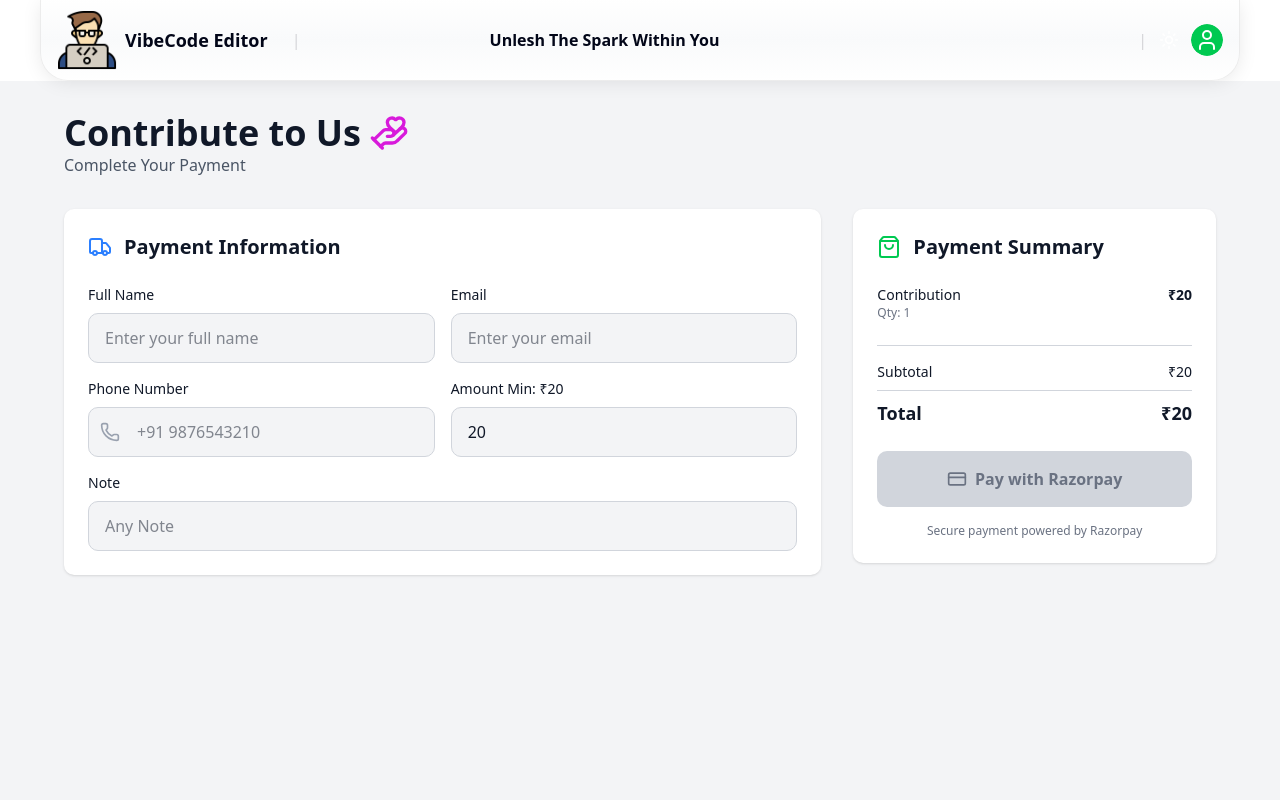
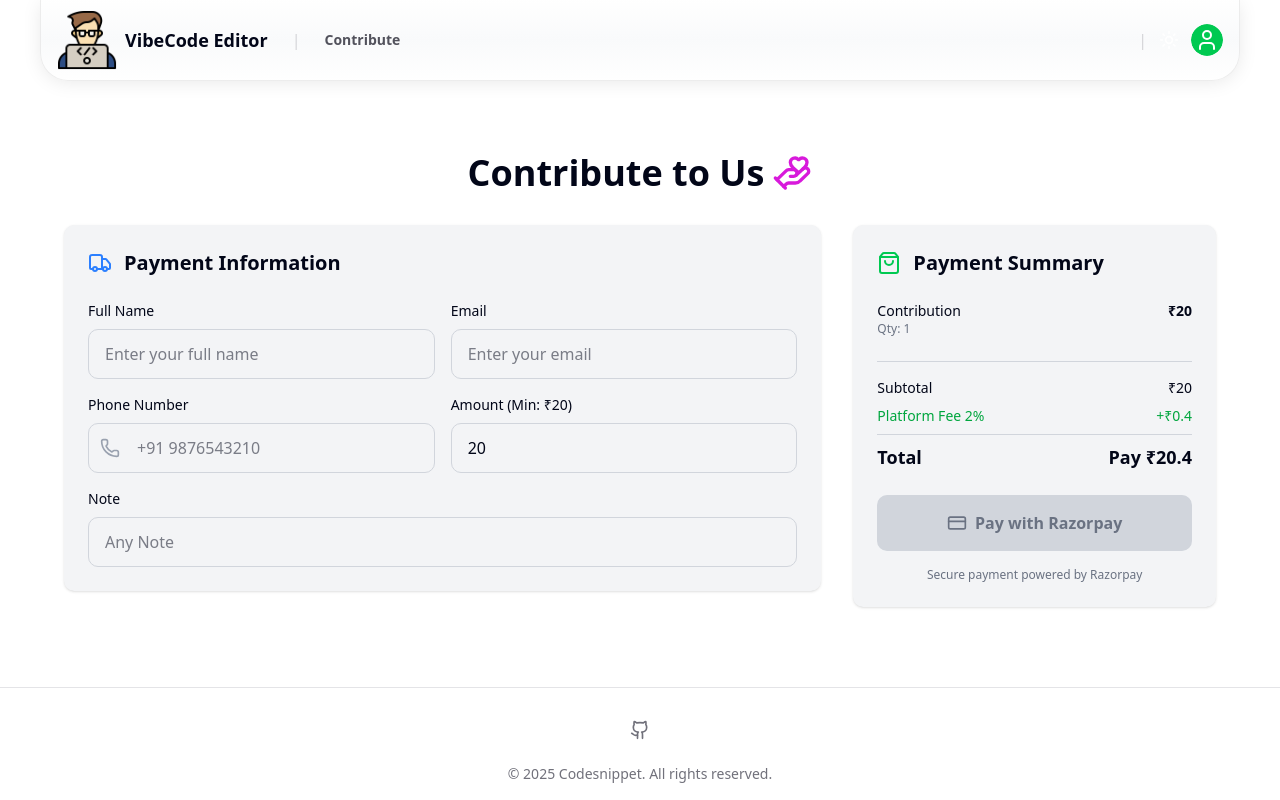
Before and after one commit to sudhanvapops/vibecodeeditor, a Next.js app: page /contribution/payment in a window 1280 px wide. Shown: the top 800 px of the page. Built offline with nearby package versions, Linux system fonts and the light colour scheme; no server answers.

Commit message:
create order route

```diff
--- a/package.json
+++ b/package.json
@@ -58,6 +58,7 @@
     "next-auth": "^5.0.0-beta.29",
     "next-themes": "^0.4.6",
     "onigasm": "^2.2.5",
+    "razorpay": "^2.9.6",
     "react": "19.1.0",
     "react-day-picker": "^9.9.0",
     "react-dom": "19.1.0",
--- /dev/null
+++ b/src/app/api/payment/create-order/route.ts
@@ -0,0 +1,43 @@
+import { NextResponse, NextRequest } from "next/server";
+import Razorpay from "razorpay"
+
+
+export async function POST(req: NextRequest) {
+
+    try {
+        const { amount, fullName, email, phone, note } = await req.json()
+
+        const razorpay = new Razorpay({
+            key_id: process.env.RAZORPAY_KEY_ID!,
+            key_secret: process.env.RAZORPAY_KEY_SECRET!,
+        })
+
+        const options = {
+            "amount": Number(amount) * 100,
+            "currency": "INR",
+            "name": "Vibe Code Editor",
+            "description": "Test Transaction",
+            "order_id": "order_" + Math.floor(Math.random() * 1000000),
+            "callback_url": `${process.env.URL}/contribution/payment`,
+            "prefill": {
+                "name": fullName,
+                "email": email,
+                "contact": phone
+            },
+            "notes": {
+                note
+            },
+            "theme": {
+                "color": "#3399cc"
+            }
+        };
+
+        const order = await razorpay.orders.create(options)
+        return NextResponse.json(order)
+
+    } catch (error) {
+        console.error("Error in create-order: ",error)
+        return NextResponse.json({ error }, { status: 400 })
+    }
+
+}
--- a/src/modules/contribution/components/payment.tsx
+++ b/src/modules/contribution/components/payment.tsx
@@ -12,6 +12,7 @@ interface FormData {
 }
 
 const Payment = () => {
+
     const [formData, setFormData] = useState<FormData>({
         fullName: "",
         email: "",
@@ -19,6 +20,10 @@ const Payment = () => {
         note: "",
         amount: 20,
     })
+
+    const enteredAmount = Number(formData.amount) || 20
+    const platformFee = enteredAmount * (0.02)
+    const totalAmount = enteredAmount + platformFee
 
     const handleInputChange = (
         e: ChangeEvent<HTMLInputElement | HTMLTextAreaElement>
@@ -30,31 +35,53 @@ const Payment = () => {
         }))
     }
 
-    const handleRazorpayPayment = (e: MouseEvent<HTMLButtonElement>): void => {
+    const handleRazorpayPayment = async (e: MouseEvent<HTMLButtonElement>): Promise<void> => {
         e.preventDefault()
-        alert("Redirecting to Razorpay payment gateway...")
+
+        const payload = {
+            ...formData,
+            amount: formData.amount = totalAmount
+        }
+
+        try {
+            const res = await fetch("/api/create-order",{
+                method: "POST",
+                headers: {
+                    "Content-Type": "application/json",
+                },
+                body: JSON.stringify(payload),
+            })
+
+            const orderData = await res.json()
+
+            if(orderData?.id){
+                alert("Failed to create RazorPay Order")
+                return
+            }
+
+            openRazorpay(orderData.id, payload.amount)
+
+        } catch (error) {
+            console.error("Error initiating payment:", error)
+        }
     }
 
     return (
-        <div className="min-h-screen bg-gray-100 text-gray-900 dark:bg-black dark:text-white p-4 md:p-8 transition-colors duration-300">
 
-            <div className="max-w-6xl mx-auto">
+        <div className="p-4 md:p-8 transition-colors duration-300">
 
-                <div className="mb-8">
-                    <div className="flex items-center gap-2">
+            <div className="max-w-6xl mx-auto my-10">
+
+                <div className="mb-8 flex items-center gap-2 justify-center">
                         <h1 className="text-3xl md:text-4xl font-bold ">Contribute to Us</h1>
                         <HandHeart className="text-[#d81adb] w-10 h-10" />
-                    </div>
-                    <p className="text-gray-600 dark:text-gray-400">
-                        Complete Your Payment
-                    </p>
                 </div>
 
                 <div className="grid grid-cols-1 lg:grid-cols-2 xl:grid-cols-3 gap-6 lg:gap-8">
 
                     {/* Payment Information */}
                     <div className="lg:col-span-2">
-                        <div className="bg-white dark:bg-gray-900 rounded-lg p-6 mb-6 shadow-sm dark:shadow-lg transition-colors">
+                        <div className="bg-gray-100 dark:bg-gray-900 rounded-lg p-6 mb-6 shadow-sm dark:shadow-lg transition-colors">
                             <div className="flex items-center mb-6">
                                 <Truck className="w-6 h-6 mr-3 text-blue-500 dark:text-blue-400" />
                                 <h2 className="text-xl font-semibold">Payment Information</h2>
@@ -111,7 +138,7 @@ const Payment = () => {
                                 {/* Amount */}
                                 <div>
                                     <label className="block text-sm font-medium mb-2">
-                                        Amount Min: ₹20
+                                        Amount (Min: ₹20)
                                     </label>
                                     <input
                                         type="number"
@@ -142,11 +169,10 @@ const Payment = () => {
                         </div>
                     </div>
 
-
                     {/* Payment Summary */}
                     <div className="lg:col-span-1">
 
-                        <div className="bg-white dark:bg-gray-900 rounded-lg p-6 shadow-sm dark:shadow-lg transition-colors">
+                        <div className="bg-gray-100 dark:bg-gray-900 rounded-lg p-6 shadow-sm dark:shadow-lg transition-colors">
                             <div className="flex items-center mb-6">
                                 <ShoppingBag className="w-6 h-6 mr-3 text-green-500 dark:text-green-400" />
                                 <h2 className="text-xl font-semibold">Payment Summary</h2>
@@ -177,22 +203,27 @@ const Payment = () => {
                                     <span>{formData.amount && `₹${formData.amount}`}</span>
                                 </div>
 
-                                {/* <div className="flex justify-between text-sm text-green-600 dark:text-green-400">
-                                    <span>Discount</span>
-                                    <span>-₹500</span>
-                                </div> */}
+                                <div className="flex justify-between text-sm text-green-600 dark:text-green-400">
+                                    <span>Platform Fee 2%</span>
+                                    <span>+₹{platformFee}</span>
+                                </div>
 
                                 <div className="border-t border-gray-300 dark:border-gray-700 pt-2">
                                     <div className="flex justify-between text-lg font-bold">
                                         <span>Total</span>
-                                        <span>{formData.amount && `₹${formData.amount}`}</span>
+                                        <span><span>Pay ₹{totalAmount}</span></span>
                                     </div>
                                 </div>
                             </div>
 
                             <button
                                 onClick={handleRazorpayPayment}
-                                disabled={ !formData.fullName || !formData.email || !(formData.amount >= 20) || !formData.phone}
+                                disabled={
+                                    !formData.fullName ||
+                                    !formData.email ||
+                                    !formData.phone ||
+                                    enteredAmount < 20
+                                }
                                 className="w-full bg-blue-600 hover:bg-blue-700 text-white font-semibold py-4 px-6 rounded-lg mt-6 transition-colors duration-200 flex items-center justify-center space-x-2  disabled:bg-gray-300 disabled:text-gray-500 disabled:cursor-not-allowed"
                             >
                                 <CreditCard className="w-5 h-5" />
--- a/src/modules/home/components/header.tsx
+++ b/src/modules/home/components/header.tsx
@@ -55,12 +55,14 @@ export default function Header() {
                                         >
                                             Docs
                                         </Link> */}
-                                        {/* <Link
-                                            href="/pricing"
-                                            className="text-sm text-zinc-600 hover:text-zinc-900 dark:text-zinc-400 dark:hover:text-zinc-100 transition-colors"
+                                        <Link
+                                            href="/contribution/payment"
+                                            className="text-sm font-bold text-zinc-600 hover:text-zinc-900 dark:text-zinc-100 dark:hover:text-[#1adb41] transition-colors"
+                                            prefetch={true}
+
                                         >
-                                            Pricing
-                                        </Link> */}
+                                            Contribute
+                                        </Link>
                                         {/* <Link
                                             href="https://codesnippetui.pro/templates?utm_source=codesnippetui.com&utm_medium=header"
                                             target="_blank"
@@ -73,7 +75,7 @@ export default function Header() {
                                         </Link> */}
                                     </div>
 
-                                    <span className="hidden sm:flex justify-center items-center w-[40vw] font-bold">Unlesh The Spark Within You</span>
+                                    {/* <span className="hidden sm:flex justify-center items-center w-[40vw] font-bold">Unlesh The Spark Within You</span> */}
                                 </div>
 
                                 {/* Right side items */}
```
Also changed, not shown: 1 other file (tests, documents, lock files or other folders).
